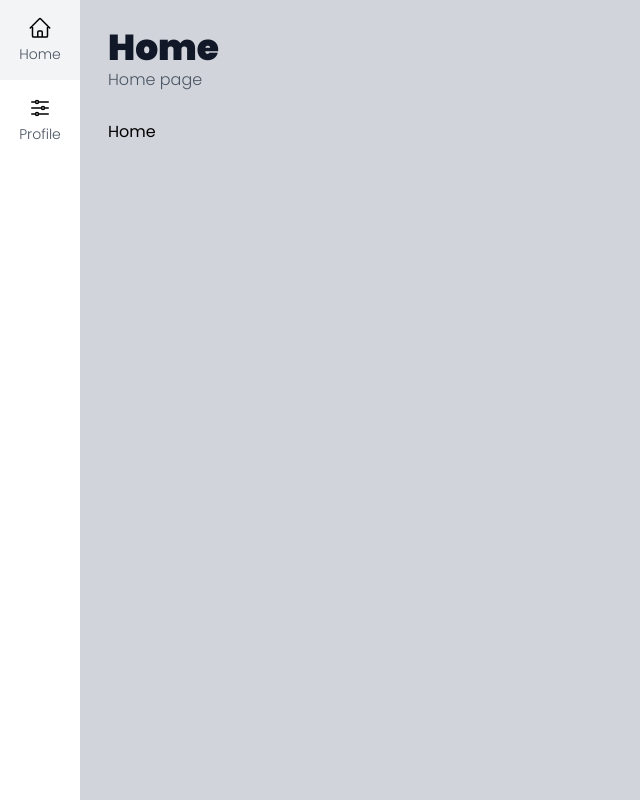
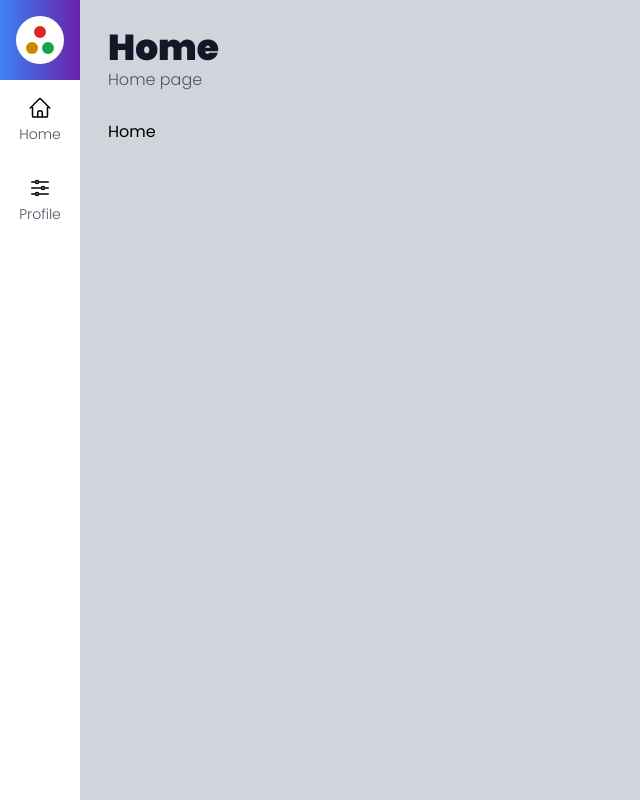
Before and after one commit to walber-vaz/admin-template, a Next.js app: page / in a window 1280 px wide. Shown: the whole page, without its empty margins (0-640 px from the left). Built offline with nearby package versions, Linux system fonts and the light colour scheme.

Commit message:
feat: create component logo

```diff
--- /dev/null
+++ b/src/components/template/Logo.tsx
@@ -0,0 +1,14 @@
+export default function Logo(): JSX.Element {
+  return (
+    <div className={`
+      bg-white w-12 h-12 rounded-full
+      flex flex-col items-center justify-center
+    `}>
+      <div className="w-3 h-3 rounded-full bg-red-600 mb-0.5"></div>
+      <div className="flex mt-0.5">
+        <div className="w-3 h-3 rounded-full bg-yellow-600 mr-0.5"></div>
+        <div className="w-3 h-3 rounded-full bg-green-600 ml-0.5"></div>
+      </div>
+    </div>
+  )
+}
--- a/src/components/template/MenuAside.tsx
+++ b/src/components/template/MenuAside.tsx
@@ -1,4 +1,5 @@
 import { HomeIcon, AdjustmentsHorizontalIcon } from "../icons";
+import Logo from "./Logo";
 import MenuItem from "./MenuItem";
 
 /**
@@ -9,6 +10,13 @@ import MenuItem from "./MenuItem";
 export default function MenuAside(): JSX.Element {
   return (
     <aside>
+      <div className={`
+        flex flex-col items-center justify-center
+        bg-gradient-to-r from-blue-500 to-purple-800
+        h-20 w-20
+      `}>
+        <Logo />
+      </div>
       <ul>
         <MenuItem url="/" text="Home" icon={<HomeIcon className="h-6 w-6" />} />
         <MenuItem url="/profile" text="Profile" icon={<AdjustmentsHorizontalIcon className="h-6 w-6" />} />
```
